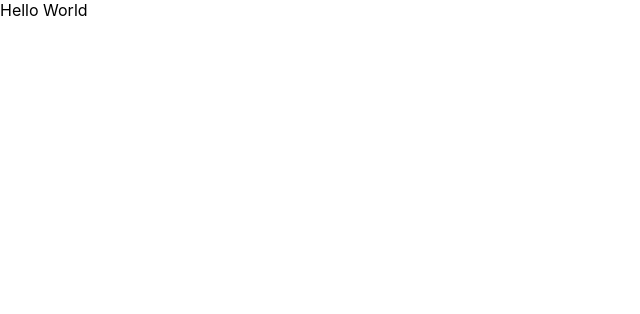
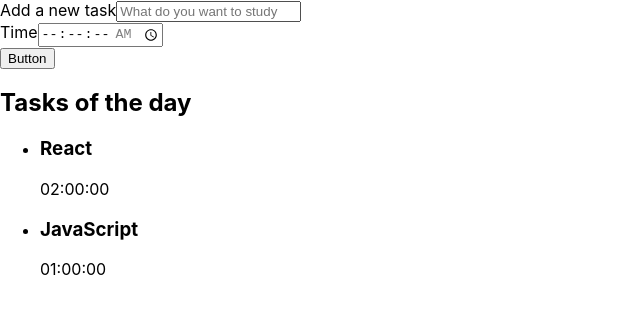
Before and after one commit to gabrieljoaooo5/alura-studies, a React (Create React App) app: page / in a window 1280 px wide. Shown: the top 314 px of the page, without its empty margins (0-640 px from the left). Built offline with nearby package versions, Linux system fonts and the light colour scheme; the HTML template or start-up script is replaced by a standard one.

Commit message:
Create Button, Form and List components

```diff
--- a/public/index.html
+++ b/public/index.html
@@ -10,34 +10,11 @@
       content="Web site created using create-react-app"
     />
     <link rel="apple-touch-icon" href="%PUBLIC_URL%/logo192.png" />
-    <!--
-      manifest.json provides metadata used when your web app is installed on a
-      user's mobile device or desktop. See https://developers.google.com/web/fundamentals/web-app-manifest/
-    -->
     <link rel="manifest" href="%PUBLIC_URL%/manifest.json" />
-    <!--
-      Notice the use of %PUBLIC_URL% in the tags above.
-      It will be replaced with the URL of the `public` folder during the build.
-      Only files inside the `public` folder can be referenced from the HTML.
-
-      Unlike "/favicon.ico" or "favicon.ico", "%PUBLIC_URL%/favicon.ico" will
-      work correctly both with client-side routing and a non-root public URL.
-      Learn how to configure a non-root public URL by running `npm run build`.
-    -->
-    <title>React App</title>
+    <title>Alura Studies</title>
   </head>
   <body>
     <noscript>You need to enable JavaScript to run this app.</noscript>
     <div id="root"></div>
-    <!--
-      This HTML file is a template.
-      If you open it directly in the browser, you will see an empty page.
-
-      You can add webfonts, meta tags, or analytics to this file.
-      The build step will place the bundled scripts into the <body> tag.
-
-      To begin the development, run `npm start` or `yarn start`.
-      To create a production bundle, use `npm run build` or `yarn build`.
-    -->
   </body>
 </html>
--- a/src/App.tsx
+++ b/src/App.tsx
@@ -1,9 +1,12 @@
 import React from 'react';
+import Form from './components/Forms';
+import List from './components/List';
 
 function App() {
   return (
     <div className="App">
-     Hello World
+     <Form />
+     <List />
     </div>
   );
 }
--- /dev/null
+++ b/src/components/Button/index.tsx
@@ -0,0 +1,13 @@
+import React from 'react';
+
+class Button extends React.Component{
+    render() {
+        return (
+            <button>
+                Button
+            </button>
+        )
+    }
+}
+
+export default Button;
--- /dev/null
+++ b/src/components/Forms/index.tsx
@@ -0,0 +1,40 @@
+import React from 'react';
+import Button from '../Button';
+
+class Form extends React.Component{
+    render() {
+        return (
+            <form>
+                <div>
+                    <label htmlFor='task'>
+                        Add a new task
+                    </label>
+                    <input
+                        type='text'
+                        name='task'
+                        id='task'
+                        placeholder='What do you want to study'
+                        required
+                     />
+                </div>
+                <div>
+                    <label htmlFor='time'>
+                        Time
+                    </label>
+                    <input
+                        type='time'
+                        step='1'
+                        name='time'
+                        id='time'
+                        min='00:00:00'
+                        max='01:30:00'
+                        required
+                     />
+                </div>
+                <Button />
+            </form>
+        )
+    }
+}
+
+export default Form;
--- /dev/null
+++ b/src/components/List/index.tsx
@@ -0,0 +1,30 @@
+import React from 'react';
+
+function List() {
+    return (
+        <aside>
+            <h2>Tasks of the day</h2>
+            <ul>
+                <li>
+                    <h3>
+                        React
+                    </h3>
+                    <span>
+                        02:00:00
+                    </span>
+                </li>
+                <li>
+                    <h3>
+                        JavaScript
+                    </h3>
+                    <span>
+                        01:00:00
+                    </span>
+                </li>
+            </ul>
+
+        </aside>
+    )
+}
+
+export default List;
```
